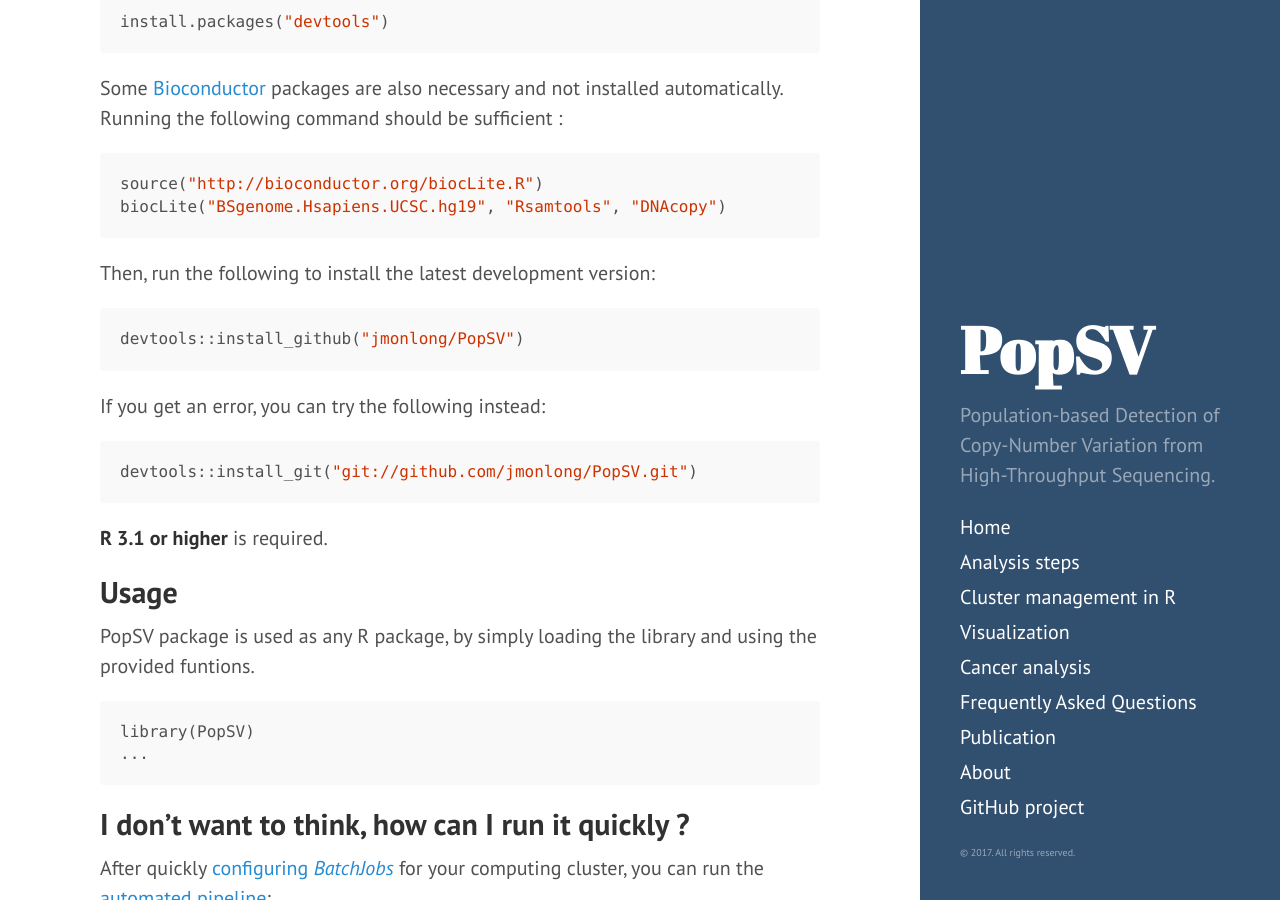
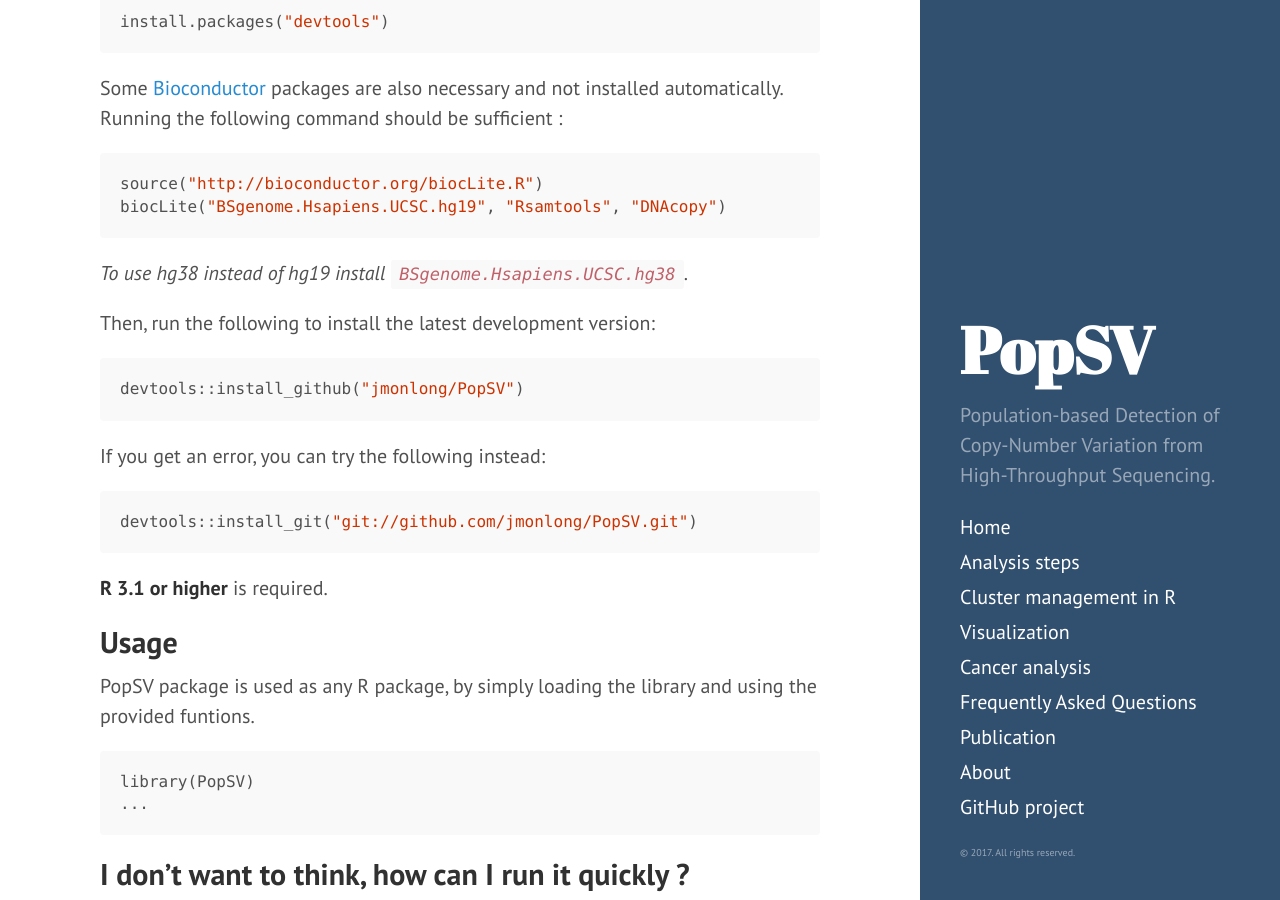
Before and after one commit to jmonlong/PopSV, a Jekyll site: the page built from index.md, in a window 1280 px wide and 900 px high, scrolled down 690 px. Built offline with Jekyll 4.4.1, drawn with Linux system fonts in a browser that asks for light colours; nearby versions of some CDN libraries.

Commit message:
other genomes

````diff
--- a/index.md
+++ b/index.md
@@ -28,6 +28,8 @@ Some [Bioconductor](http://bioconductor.org/) packages are also necessary and no
 source("http://bioconductor.org/biocLite.R")
 biocLite("BSgenome.Hsapiens.UCSC.hg19", "Rsamtools", "DNAcopy")
 ```
+
+*To use hg38 instead of hg19 install `BSgenome.Hsapiens.UCSC.hg38`.*
 
 Then, run the following to install the latest development version:
 
````
